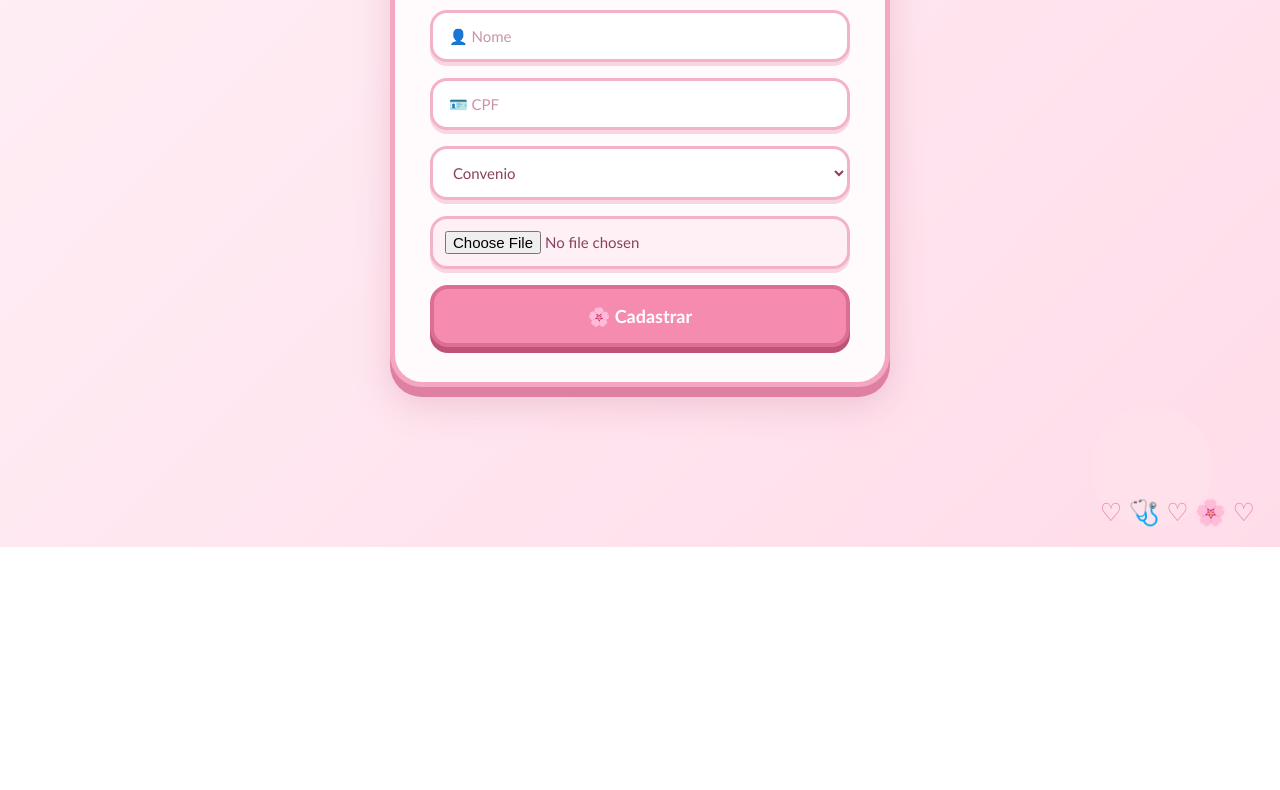
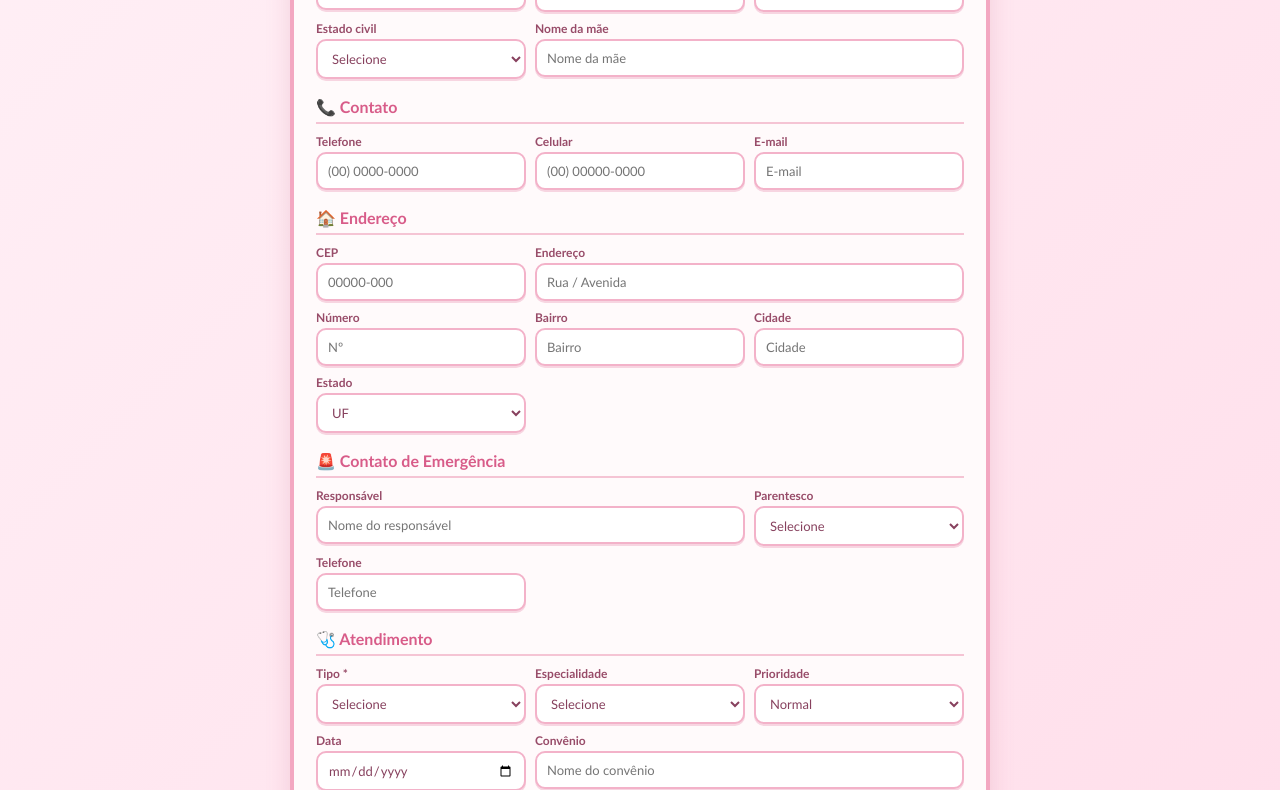
Before and after one commit to tayllaefg-netizen/sentinela, a website: page frontend/atendimento.html in a window 1280 px wide. Shown: the part 253-1043 px from the top of the page. Before the commit the page ends 800 px from the top, so only its background shows below. Drawn offline with Linux system fonts and the light colour scheme.

Commit message:
Update atendimento.html

```diff
--- a/frontend/atendimento.html
+++ b/frontend/atendimento.html
@@ -2,11 +2,10 @@
 <html lang="pt-BR">
 
 <head>
-
 <meta charset="UTF-8">
 <meta name="viewport" content="width=device-width, initial-scale=1.0">
 
-  <title>Atendimento - Sistema Hospitalar</title>
+<title>Atendimento Hospitalar</title>
 
 <style>
 
@@ -18,218 +17,154 @@
 body {
   margin: 0;
   min-height: 100vh;
-
-      display: flex;
-      justify-content: center;
-      align-items: center;
+  padding: 30px 15px;
 
   background:
-        radial-gradient(circle at 10% 15%, #ffd6e5 0 50px, transparent 51px),
-        radial-gradient(circle at 90% 12%, #ffc4d8 0 60px, transparent 61px),
-        radial-gradient(circle at 90% 90%, #ffe1ec 0 60px, transparent 61px),
+    radial-gradient(circle at 10% 10%, #ffd6e5 0 40px, transparent 41px),
+    radial-gradient(circle at 90% 10%, #ffc4d8 0 45px, transparent 46px),
     linear-gradient(135deg, #fff0f6, #ffdce9);
 
   color: #87415e;
 }
 
-    body::before {
-      content: "🌸  ♡  🧸  ♡  🌸";
+.container {
+  width: 96%;
+  max-width: 700px;
+  margin: auto;
+  padding: 22px;
 
-      position: fixed;
-      top: 20px;
-      left: 25px;
+  background: #fffafb;
+  border: 4px solid #f3a7c1;
+  border-radius: 25px;
 
-      font-size: 25px;
-      color: #df7fa2;
-      letter-spacing: 7px;
+  box-shadow:
+    0 7px 0 #df7fa2,
+    0 12px 25px rgba(190,100,130,.20);
 }
 
-    body::after {
-      content: "♡  🩺  ♡  🌸  ♡";
-
-      position: fixed;
-      bottom: 20px;
-      right: 25px;
-
+h1 {
+  text-align: center;
+  color: #d85c89;
   font-size: 25px;
-      color: #df7fa2;
+  margin: 0 0 18px;
 }
 
-
-    /* CAIXA PRINCIPAL */
-
-    .container {
-      width: 90%;
-      max-width: 500px;
-
-      padding: 35px;
-
-      background: #fffafb;
-
-      border: 5px solid #f3a7c1;
-      border-radius: 32px;
-
-      box-shadow:
-        0 10px 0 #df7fa2,
-        0 18px 35px rgba(190, 100, 130, 0.25);
-
-      position: relative;
+.secao {
+  margin-bottom: 18px;
 }
 
-
-    /* URSINHO */
-
-    .container::before {
-      content: "🧸";
-
-      position: absolute;
-
-      top: -48px;
-      left: 30px;
-
-      width: 65px;
-      height: 65px;
-
-      display: flex;
-      justify-content: center;
-      align-items: center;
-
-      background: #ffd1df;
-
-      border: 4px solid #ee91b0;
-      border-radius: 50%;
-
-      font-size: 38px;
-
-      box-shadow: 0 5px 0 #d9799b;
+.secao h3 {
+  color: #d85c89;
+  font-size: 16px;
+  margin: 0 0 10px;
+  padding-bottom: 5px;
+  border-bottom: 2px solid #f5c4d4;
 }
 
-
-    /* TÍTULO */
-
-    h2 {
-      text-align: center;
-
-      color: #d85c89;
-
-      font-size: 30px;
-
-      margin: 0 0 25px;
-
-      text-shadow: 2px 2px 0 #ffd5e3;
+.grid {
+  display: grid;
+  grid-template-columns: repeat(3, 1fr);
+  gap: 9px;
 }
 
+.campo {
+  display: flex;
+  flex-direction: column;
+}
 
-    /* CAMPOS */
+.campo.duplo {
+  grid-column: span 2;
+}
+
+.campo.completo {
+  grid-column: 1 / -1;
+}
+
+label {
+  font-size: 12px;
+  font-weight: bold;
+  margin-bottom: 3px;
+  color: #984c69;
+}
 
 input,
-    select {
-
+select,
+textarea {
   width: 100%;
-
-      padding: 14px 16px;
-
-      margin-bottom: 16px;
+  padding: 9px 10px;
 
   background: white;
-
   color: #87415e;
 
-      border: 3px solid #f3b2c9;
+  border: 2px solid #f3b2c9;
+  border-radius: 10px;
 
-      border-radius: 17px;
-
-      font-size: 15px;
-
+  font-size: 13px;
   outline: none;
 
-      box-shadow: 0 4px 0 #f7d5e1;
-
-      transition: 0.2s;
+  box-shadow: 0 2px 0 #f7d5e1;
 }
 
-    input::placeholder {
-      color: #c994a9;
+textarea {
+  min-height: 55px;
+  resize: vertical;
 }
 
 input:focus,
-    select:focus {
+select:focus,
+textarea:focus {
   border-color: #ed7fa5;
-
-      transform: translateY(-2px);
-
-      box-shadow: 0 6px 0 #f2c1d2;
 }
-
-
-    /* CAMPO DE FOTO */
 
 input[type="file"] {
   background: #fff0f6;
+  padding: 7px;
+}
 
+button {
+  width: 100%;
   padding: 12px;
 
-      cursor: pointer;
-    }
-
-
-    /* BOTÃO */
-
-    button {
-
-      width: 100%;
-
-      padding: 16px;
-
   background: #f58caf;
-
   color: white;
 
-      border: 4px solid #dc6d93;
+  border: 3px solid #dc6d93;
+  border-radius: 12px;
 
-      border-radius: 18px;
-
-      font-size: 18px;
-
+  font-size: 16px;
   font-weight: bold;
 
   cursor: pointer;
-
-      box-shadow: 0 6px 0 #bf5278;
-
-      transition: 0.15s;
+  box-shadow: 0 4px 0 #bf5278;
 }
 
 button:hover {
   background: #f79bb9;
-
-      transform: translateY(-2px);
 }
-
-    button:active {
-      transform: translateY(4px);
-
-      box-shadow: 0 2px 0 #bf5278;
-    }
-
-
-    /* RESPONSIVO */
 
 @media (max-width: 600px) {
 
   .container {
-        width: 94%;
-        padding: 28px 20px;
+    width: 100%;
+    padding: 17px;
   }
 
-      h2 {
-        font-size: 25px;
+  .grid {
+    grid-template-columns: repeat(2, 1fr);
+  }
+
+  .campo.duplo,
+  .campo.completo {
+    grid-column: 1 / -1;
+  }
+
+  h1 {
+    font-size: 22px;
   }
 
 }
 
 </style>
-
 </head>
 
 
@@ -237,44 +172,292 @@
 
 <div class="container">
 
-    <h2>
-      🏥 Atendimento
-    </h2>
+<h1>🏥 Atendimento Hospitalar</h1>
 
 
-    <input
-      id="nome"
-      placeholder="👤 Nome"
-    >
+<!-- PACIENTE -->
+
+<div class="secao">
+
+<h3>👤 Dados do Paciente</h3>
+
+<div class="grid">
+
+<div class="campo duplo">
+<label>Nome completo *</label>
+<input id="nome" placeholder="Nome completo">
+</div>
+
+<div class="campo">
+<label>CPF *</label>
+<input id="cpf" placeholder="000.000.000-00">
+</div>
+
+<div class="campo">
+<label>RG</label>
+<input id="rg" placeholder="RG">
+</div>
+
+<div class="campo">
+<label>Nascimento *</label>
+<input id="dataNascimento" type="date">
+</div>
+
+<div class="campo">
+<label>Sexo</label>
+<select id="sexo">
+<option value="">Selecione</option>
+<option>Feminino</option>
+<option>Masculino</option>
+<option>Outro</option>
+</select>
+</div>
+
+<div class="campo">
+<label>Estado civil</label>
+<select id="estadoCivil">
+<option value="">Selecione</option>
+<option>Solteiro(a)</option>
+<option>Casado(a)</option>
+<option>Divorciado(a)</option>
+<option>Viúvo(a)</option>
+</select>
+</div>
+
+<div class="campo duplo">
+<label>Nome da mãe</label>
+<input id="nomeMae" placeholder="Nome da mãe">
+</div>
+
+</div>
+</div>
 
 
-    <input
-      id="cpf"
-      placeholder="🪪 CPF"
-    >
+<!-- CONTATO -->
+
+<div class="secao">
+
+<h3>📞 Contato</h3>
+
+<div class="grid">
+
+<div class="campo">
+<label>Telefone</label>
+<input id="telefone" placeholder="(00) 0000-0000">
+</div>
+
+<div class="campo">
+<label>Celular</label>
+<input id="celular" placeholder="(00) 00000-0000">
+</div>
+
+<div class="campo">
+<label>E-mail</label>
+<input id="email" type="email" placeholder="E-mail">
+</div>
+
+</div>
+</div>
 
 
-    <select id="tipo">
+<!-- ENDEREÇO -->
 
-      <option>
-        Convenio
-      </option>
+<div class="secao">
 
-      <option>
-        Particular
-      </option>
+<h3>🏠 Endereço</h3>
 
+<div class="grid">
+
+<div class="campo">
+<label>CEP</label>
+<input id="cep" placeholder="00000-000">
+</div>
+
+<div class="campo duplo">
+<label>Endereço</label>
+<input id="endereco" placeholder="Rua / Avenida">
+</div>
+
+<div class="campo">
+<label>Número</label>
+<input id="numero" placeholder="Nº">
+</div>
+
+<div class="campo">
+<label>Bairro</label>
+<input id="bairro" placeholder="Bairro">
+</div>
+
+<div class="campo">
+<label>Cidade</label>
+<input id="cidade" placeholder="Cidade">
+</div>
+
+<div class="campo">
+<label>Estado</label>
+<select id="estado">
+<option value="">UF</option>
+<option>AC</option>
+<option>AL</option>
+<option>AP</option>
+<option>AM</option>
+<option>BA</option>
+<option>CE</option>
+<option>DF</option>
+<option>ES</option>
+<option>GO</option>
+<option>MA</option>
+<option>MG</option>
+<option>MS</option>
+<option>MT</option>
+<option>PA</option>
+<option>PB</option>
+<option>PE</option>
+<option>PI</option>
+<option>PR</option>
+<option>RJ</option>
+<option>RN</option>
+<option>RS</option>
+<option>SC</option>
+<option>SE</option>
+<option>SP</option>
+<option>TO</option>
 </select>
+</div>
 
+</div>
+</div>
+
+
+<!-- RESPONSÁVEL -->
+
+<div class="secao">
+
+<h3>🚨 Contato de Emergência</h3>
+
+<div class="grid">
+
+<div class="campo duplo">
+<label>Responsável</label>
+<input id="responsavel" placeholder="Nome do responsável">
+</div>
+
+<div class="campo">
+<label>Parentesco</label>
+<select id="parentesco">
+<option value="">Selecione</option>
+<option>Mãe</option>
+<option>Pai</option>
+<option>Cônjuge</option>
+<option>Filho(a)</option>
+<option>Irmão(ã)</option>
+<option>Outro</option>
+</select>
+</div>
+
+<div class="campo">
+<label>Telefone</label>
+<input id="telefoneEmergencia" placeholder="Telefone">
+</div>
+
+</div>
+</div>
+
+
+<!-- ATENDIMENTO -->
+
+<div class="secao">
+
+<h3>🩺 Atendimento</h3>
+
+<div class="grid">
+
+<div class="campo">
+<label>Tipo *</label>
+<select id="tipoAtendimento">
+<option value="">Selecione</option>
+<option>Consulta</option>
+<option>Pronto Atendimento</option>
+<option>Emergência</option>
+<option>Internação</option>
+<option>Exame</option>
+<option>Retorno</option>
+</select>
+</div>
+
+<div class="campo">
+<label>Especialidade</label>
+<select id="especialidade">
+<option value="">Selecione</option>
+<option>Clínica Geral</option>
+<option>Cardiologia</option>
+<option>Dermatologia</option>
+<option>Ginecologia</option>
+<option>Ortopedia</option>
+<option>Pediatria</option>
+<option>Neurologia</option>
+<option>Oftalmologia</option>
+<option>Urologia</option>
+</select>
+</div>
+
+<div class="campo">
+<label>Prioridade</label>
+<select id="prioridade">
+<option>Normal</option>
+<option>Baixa</option>
+<option>Moderada</option>
+<option>Alta</option>
+<option>Emergência</option>
+</select>
+</div>
+
+<div class="campo">
+<label>Data</label>
+<input id="dataAtendimento" type="date">
+</div>
+
+<div class="campo duplo">
+<label>Convênio</label>
+<input id="convenio" placeholder="Nome do convênio">
+</div>
+
+<div class="campo">
+<label>Carteirinha</label>
+<input id="carteirinha" placeholder="Número">
+</div>
+
+<div class="campo completo">
+<label>Motivo / Queixa principal</label>
+<textarea id="queixa" placeholder="Descreva o motivo do atendimento"></textarea>
+</div>
+
+<div class="campo completo">
+<label>Observações</label>
+<textarea id="observacoes" placeholder="Informações adicionais"></textarea>
+</div>
+
+</div>
+</div>
+
+
+<!-- FOTO -->
+
+<div class="secao">
+
+<h3>📷 Identificação</h3>
 
 <input
   type="file"
   id="foto"
+  accept="image/*"
 >
+
+</div>
 
 
 <button onclick="cadastrar()">
-      🌸 Cadastrar
+🌸 Cadastrar Paciente
 </button>
 
 </div>
@@ -282,36 +465,134 @@
 
 <script>
 
-    function cadastrar() {
+async function cadastrar() {
 
-      fetch("http://localhost:3000/atendimento", {
+  const dados = {
 
+    nome: document.getElementById("nome").value,
+    cpf: document.getElementById("cpf").value,
+    rg: document.getElementById("rg").value,
+
+    dataNascimento:
+      document.getElementById("dataNascimento").value,
+
+    sexo:
+      document.getElementById("sexo").value,
+
+    estadoCivil:
+      document.getElementById("estadoCivil").value,
+
+    nomeMae:
+      document.getElementById("nomeMae").value,
+
+    telefone:
+      document.getElementById("telefone").value,
+
+    celular:
+      document.getElementById("celular").value,
+
+    email:
+      document.getElementById("email").value,
+
+    cep:
+      document.getElementById("cep").value,
+
+    endereco:
+      document.getElementById("endereco").value,
+
+    numero:
+      document.getElementById("numero").value,
+
+    bairro:
+      document.getElementById("bairro").value,
+
+    cidade:
+      document.getElementById("cidade").value,
+
+    estado:
+      document.getElementById("estado").value,
+
+    responsavel:
+      document.getElementById("responsavel").value,
+
+    parentesco:
+      document.getElementById("parentesco").value,
+
+    telefoneEmergencia:
+      document.getElementById("telefoneEmergencia").value,
+
+    tipoAtendimento:
+      document.getElementById("tipoAtendimento").value,
+
+    especialidade:
+      document.getElementById("especialidade").value,
+
+    prioridade:
+      document.getElementById("prioridade").value,
+
+    dataAtendimento:
+      document.getElementById("dataAtendimento").value,
+
+    convenio:
+      document.getElementById("convenio").value,
+
+    carteirinha:
+      document.getElementById("carteirinha").value,
+
+    queixa:
+      document.getElementById("queixa").value,
+
+    observacoes:
+      document.getElementById("observacoes").value
+  };
+
+
+  if (!dados.nome || !dados.cpf || !dados.dataNascimento) {
+
+    alert("💗 Preencha os campos obrigatórios!");
+
+    return;
+  }
+
+
+  try {
+
+    const resposta = await fetch(
+      "http://localhost:3000/atendimento",
+      {
         method: "POST",
 
         headers: {
           "Content-Type": "application/json"
         },
 
-        body: JSON.stringify({
+        body: JSON.stringify(dados)
+      }
+    );
 
-          nome: nome.value,
 
-          cpf: cpf.value,
+    if (!resposta.ok) {
+      throw new Error("Erro no cadastro");
+    }
 
-          tipo: tipo.value
-
-        })
-
-      });
 
     alert(
-        "💗 Paciente enviado para triagem!"
+      "💗 Paciente cadastrado com sucesso!"
     );
+
+  } catch (erro) {
+
+    console.error(erro);
+
+    alert(
+      "❌ Não foi possível conectar ao servidor."
+    );
+
+  }
 
 }
 
 </script>
 
 </body>
-
 </html>
```
Lines whose indentation alone changed are shown as unchanged.
